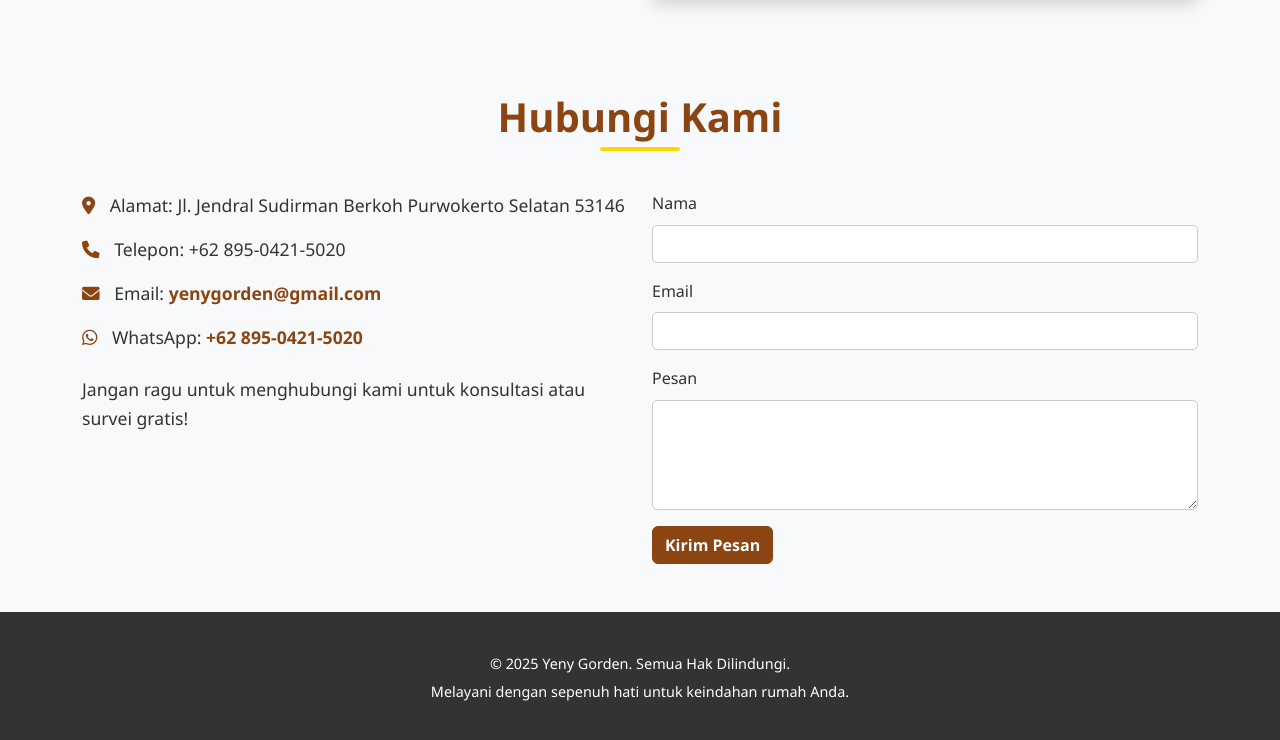
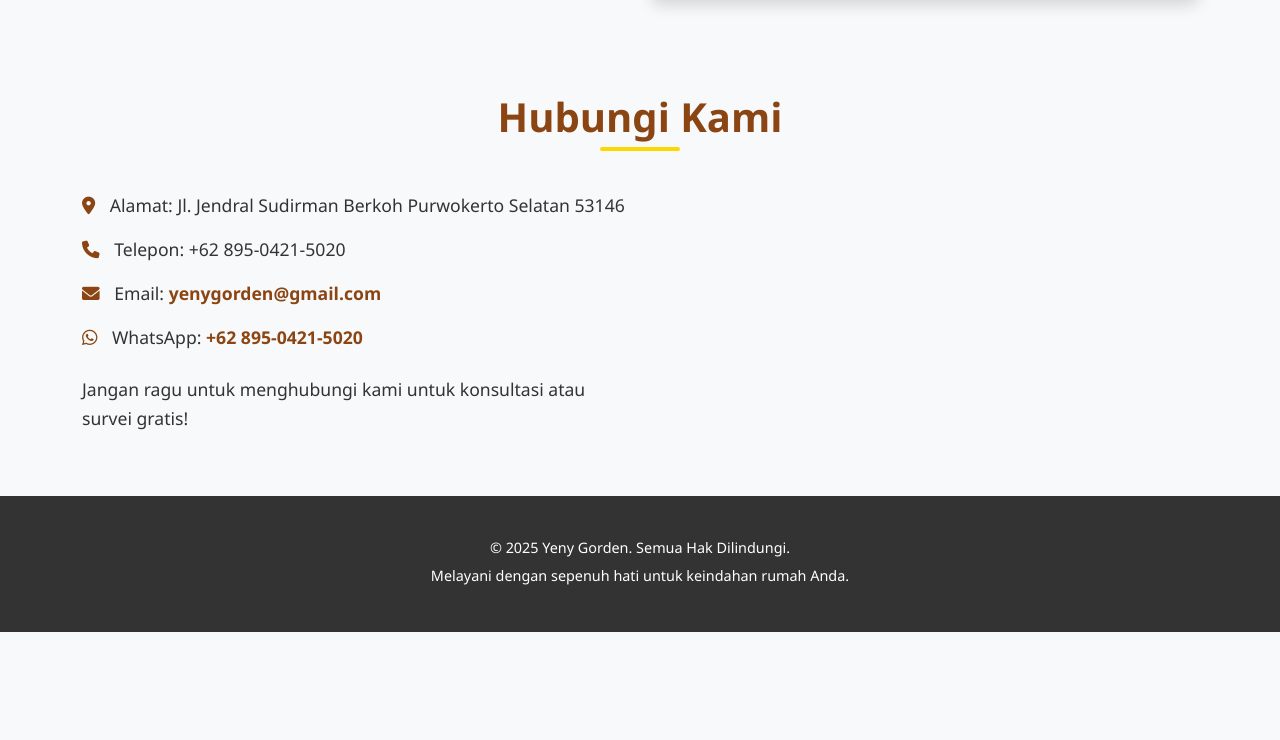
Before and after one commit to yeny-gorden/ygp_curtain.com, a plain HTML site: page index.html in a window 1280 px wide. Shown: the part 3466-4206 px from the top of the page. After the commit the page ends 4098 px from the top, so only its background shows below. Drawn offline with nearby package versions, Linux system fonts and the light colour scheme.

Commit message:
Update index.html

```diff
--- a/index.html
+++ b/index.html
@@ -234,26 +234,6 @@
                     <p><i class="fab fa-whatsapp"></i> WhatsApp: <a href="https://wa.me/6289504215020?text=Halo%2C%20saya%20ingin%20memesan%20gorden." target="_blank">+62 895-0421-5020</a></p>
                     <p class="mt-4">Jangan ragu untuk menghubungi kami untuk konsultasi atau survei gratis!</p>
                 </div>
-                <div class="col-md-6">
-                    <form>
-                       <form action="https://getform.io/f/bmdmdvya"method="POST" enctype="multipart/form-data">
-    <div class="mb-3">
-        <label for="nama" class="form-label">Nama</label>
-        <input type="text" class="form-control" id="nama" name="nama" required>
-    </div>
-    <div class="mb-3">
-        <label for="email" class="form-label">Email</label>
-        <input type="email" class="form-control" id="email" name="email" required>
-    </div>
-    <div class="mb-3">
-        <label for="pesan" class="form-label">Pesan</label>
-        <textarea class="form-control" id="pesan" rows="4" name="pesan" required></textarea>
-    </div>
-    <button type="submit" class="btn btn-primary">Kirim Pesan</button>
-</form>
-
-                    </form>
-                </div>
             </div>
         </div>
     </section>
```
